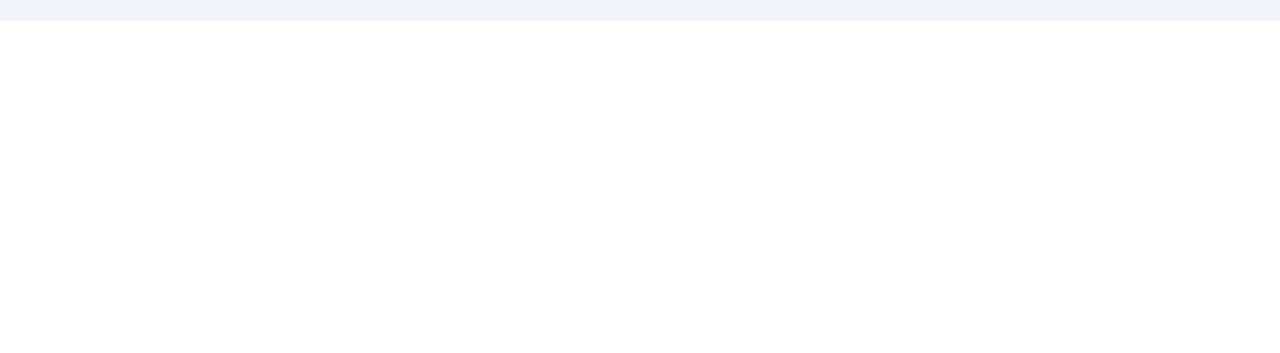
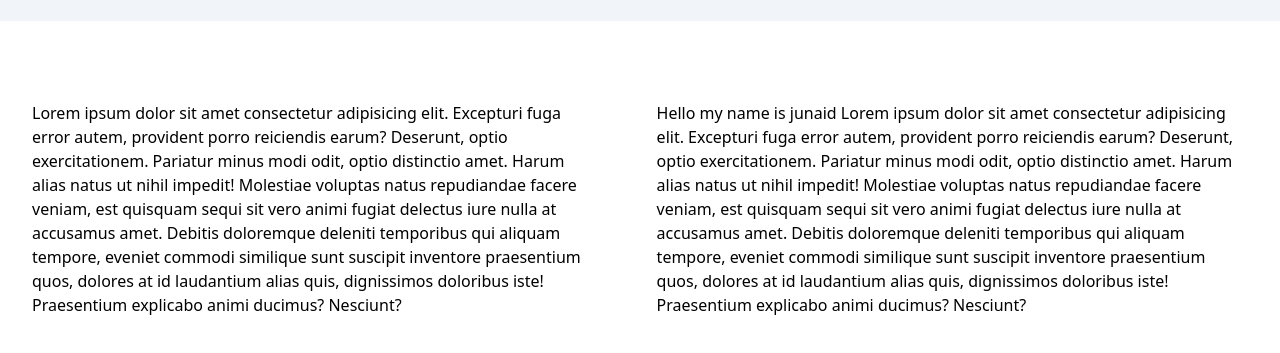
Before and after one commit to Raja-Junaid/TailwindCSS_Navbar, a website built with Vite: page index.html in a window 1280 px wide. Shown: the part 69-422 px from the top of the page. Built offline with nearby package versions, Linux system fonts and the light colour scheme.

Commit message:
Added hero content

```diff
--- a/index.html
+++ b/index.html
@@ -13,7 +13,7 @@
   </head>
   <body>
     <nav class="bg-slate-100">
-      <div class="relative mx-auto py-6 px-20">
+      <div class="relative mx-auto md:px-20 md:py-6 py-6 px-8">
         <div class="flex justify-between items-center">
           <div class="text-3xl text-blue-800 font-bold md:text-3xl"
             >Junaid.</div
@@ -54,6 +54,35 @@
       </div>
     </nav>
 
+    <!-- Hero -->
+    <div
+      class="flex flex-col mx-8 my-10 space-y-8 md:flex-row md:space-y-0 md:mt-20 md:space-x-14"
+    >
+      <div>
+        Lorem ipsum dolor sit amet consectetur adipisicing elit. Excepturi fuga
+        error autem, provident porro reiciendis earum? Deserunt, optio
+        exercitationem. Pariatur minus modi odit, optio distinctio amet. Harum
+        alias natus ut nihil impedit! Molestiae voluptas natus repudiandae
+        facere veniam, est quisquam sequi sit vero animi fugiat delectus iure
+        nulla at accusamus amet. Debitis doloremque deleniti temporibus qui
+        aliquam tempore, eveniet commodi similique sunt suscipit inventore
+        praesentium quos, dolores at id laudantium alias quis, dignissimos
+        doloribus iste! Praesentium explicabo animi ducimus? Nesciunt?
+      </div>
+      <div>
+        Hello my name is junaid Lorem ipsum dolor sit amet consectetur
+        adipisicing elit. Excepturi fuga error autem, provident porro reiciendis
+        earum? Deserunt, optio exercitationem. Pariatur minus modi odit, optio
+        distinctio amet. Harum alias natus ut nihil impedit! Molestiae voluptas
+        natus repudiandae facere veniam, est quisquam sequi sit vero animi
+        fugiat delectus iure nulla at accusamus amet. Debitis doloremque
+        deleniti temporibus qui aliquam tempore, eveniet commodi similique sunt
+        suscipit inventore praesentium quos, dolores at id laudantium alias
+        quis, dignissimos doloribus iste! Praesentium explicabo animi ducimus?
+        Nesciunt?
+      </div>
+    </div>
+
     <script src="js/script.js"></script>
   </body>
 </html>
```
